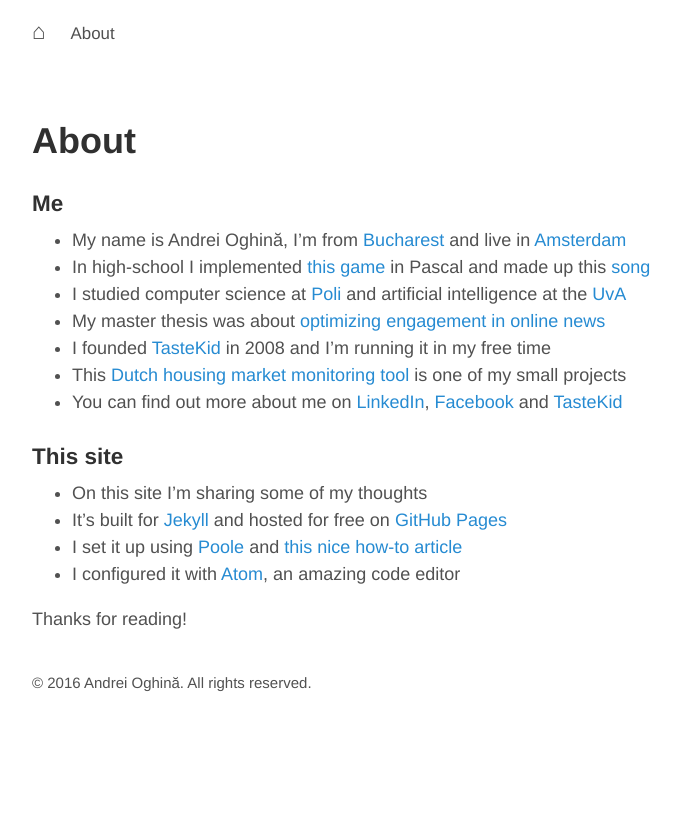
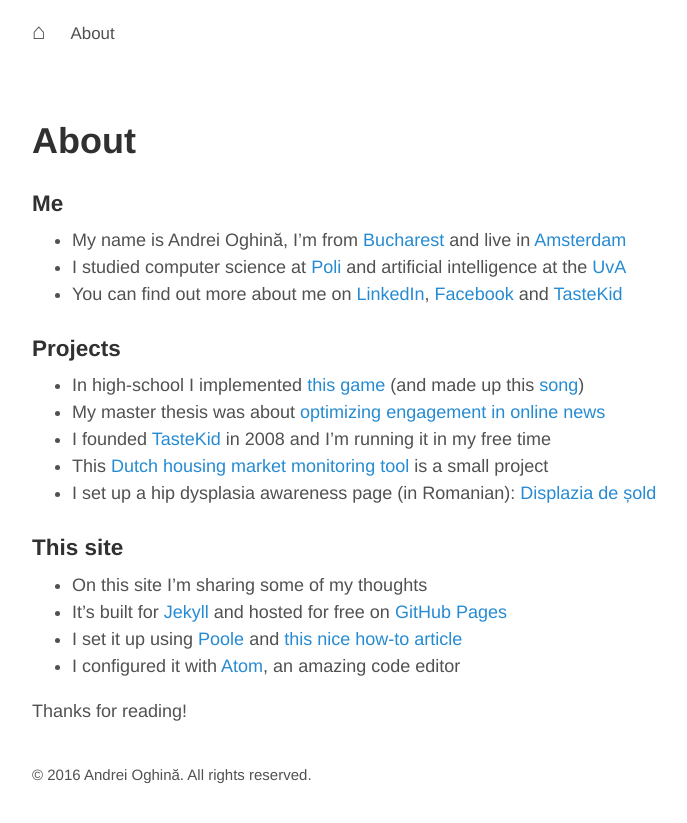
Before and after one commit to aoghina/aoghina.github.io, a Jekyll site: the page built from about.md, in a window 1280 px wide. Shown: the top 823 px of the page, without its empty margins (293-980 px from the left). Built offline with Jekyll 4.4.1, drawn with Linux system fonts in a browser that asks for light colours.

Commit message:
About: separate projects, add ddh site

```diff
--- a/about.md
+++ b/about.md
@@ -6,12 +6,16 @@
 ### Me
 
 * My name is Andrei Oghină, I'm from [Bucharest](https://www.facebook.com/BucurestiOptimist/) and live in [Amsterdam](https://www.facebook.com/iamsterdam/)
-* In high-school I implemented [this game](/public/static/tank-site/) in Pascal and made up this [song](/public/static/psychedelic-solo.wav)
 * I studied computer science at [Poli](http://acs.pub.ro/en/) and artificial intelligence at the [UvA](http://gss.uva.nl/future-msc-students/information-sciences/content26/artificial-intelligence.html)
+* You can find out more about me on [LinkedIn](https://nl.linkedin.com/in/andreioghina), [Facebook](https://www.facebook.com/andrei.oghina) and [TasteKid](https://www.tastekid.com/andrei)
+
+### Projects
+
+* In high-school I implemented [this game](/public/static/tank-site/) (and made up this [song](/public/static/psychedelic-solo.wav))
 * My master thesis was about [optimizing engagement in online news](/public/static/optimizing-engagement-in-online-news.pdf)
 * I founded [TasteKid](http://www.tastekid.com) in 2008 and I'm running it in my free time
-* This [Dutch housing market monitoring tool](http://propertrend.com) is one of my small projects
-* You can find out more about me on [LinkedIn](https://nl.linkedin.com/in/andreioghina), [Facebook](https://www.facebook.com/andrei.oghina) and [TasteKid](https://www.tastekid.com/andrei)
+* This [Dutch housing market monitoring tool](http://propertrend.com) is a small project
+* I set up a hip dysplasia awareness page (in Romanian): [Displazia de șold](http://displaziadesold.ro)
 
 ### This site
 
```
